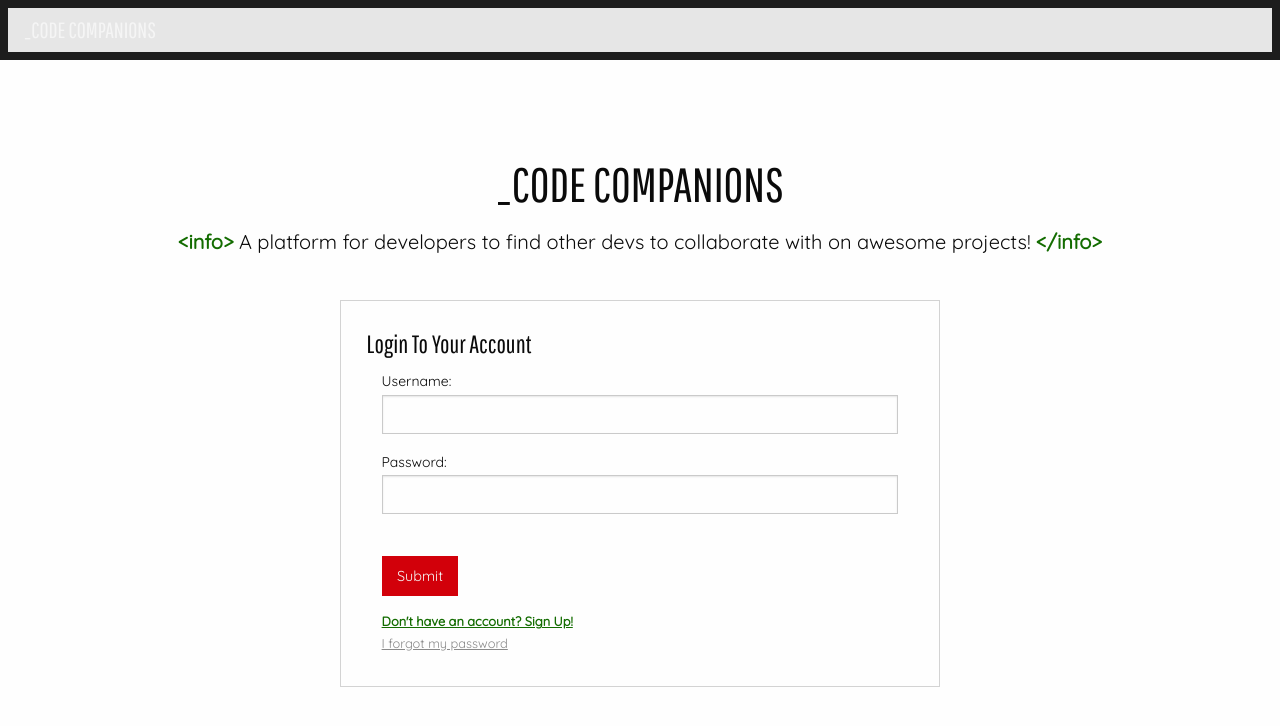
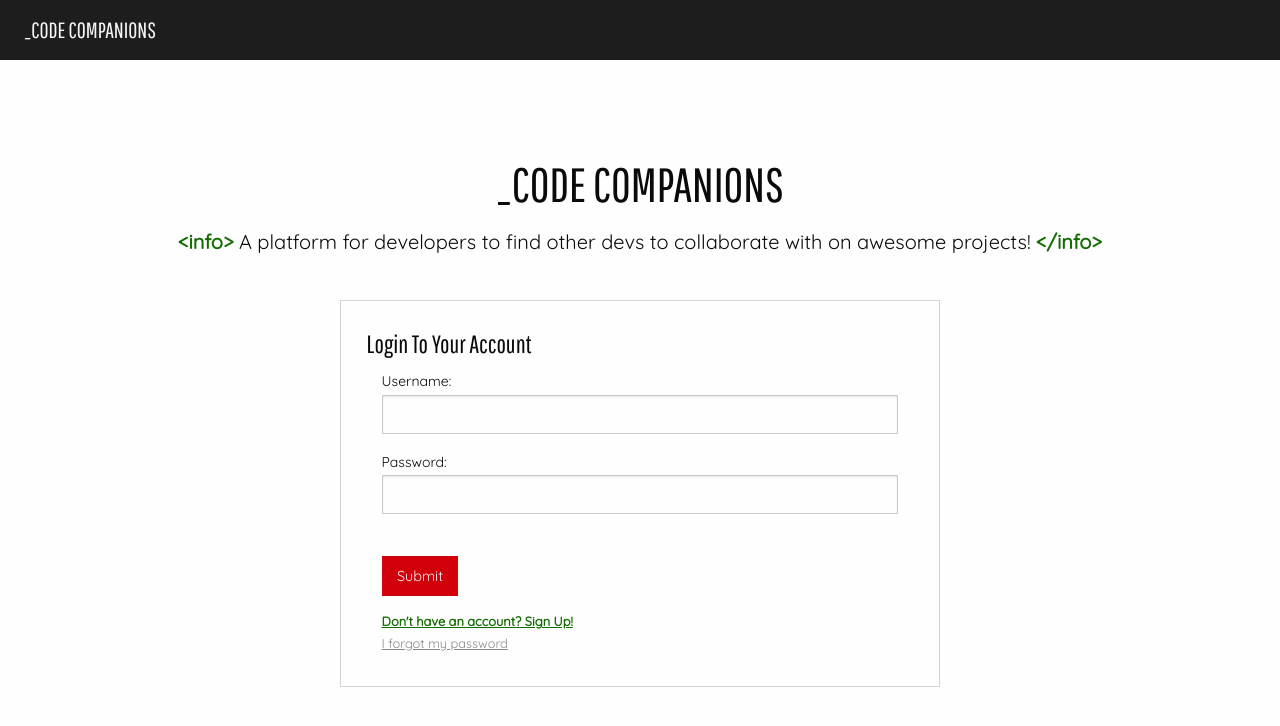
Before and after one commit to nati-alvarez/codecompanions, a React app: page / in a window 1280 px wide. Shown: the top 726 px of the page. Built offline with nearby package versions, Linux system fonts and the light colour scheme.

Commit message:
Update navbar styles

```diff
--- a/client/src/styles/components/_nav.sass
+++ b/client/src/styles/components/_nav.sass
@@ -3,6 +3,9 @@ nav.top-bar
     color: whitesmoke
     position: fixed
     width: 100%
+
+    ul
+        background: inherit
 
     .logo
         font-family: Pathway Gothic One
@@ -10,3 +13,7 @@ nav.top-bar
 
         &:hover, &:focus
             color: inherit
+
+    .top-bar-right
+        font-family: Pathway Gothic One
+        font-size: 22px
```
